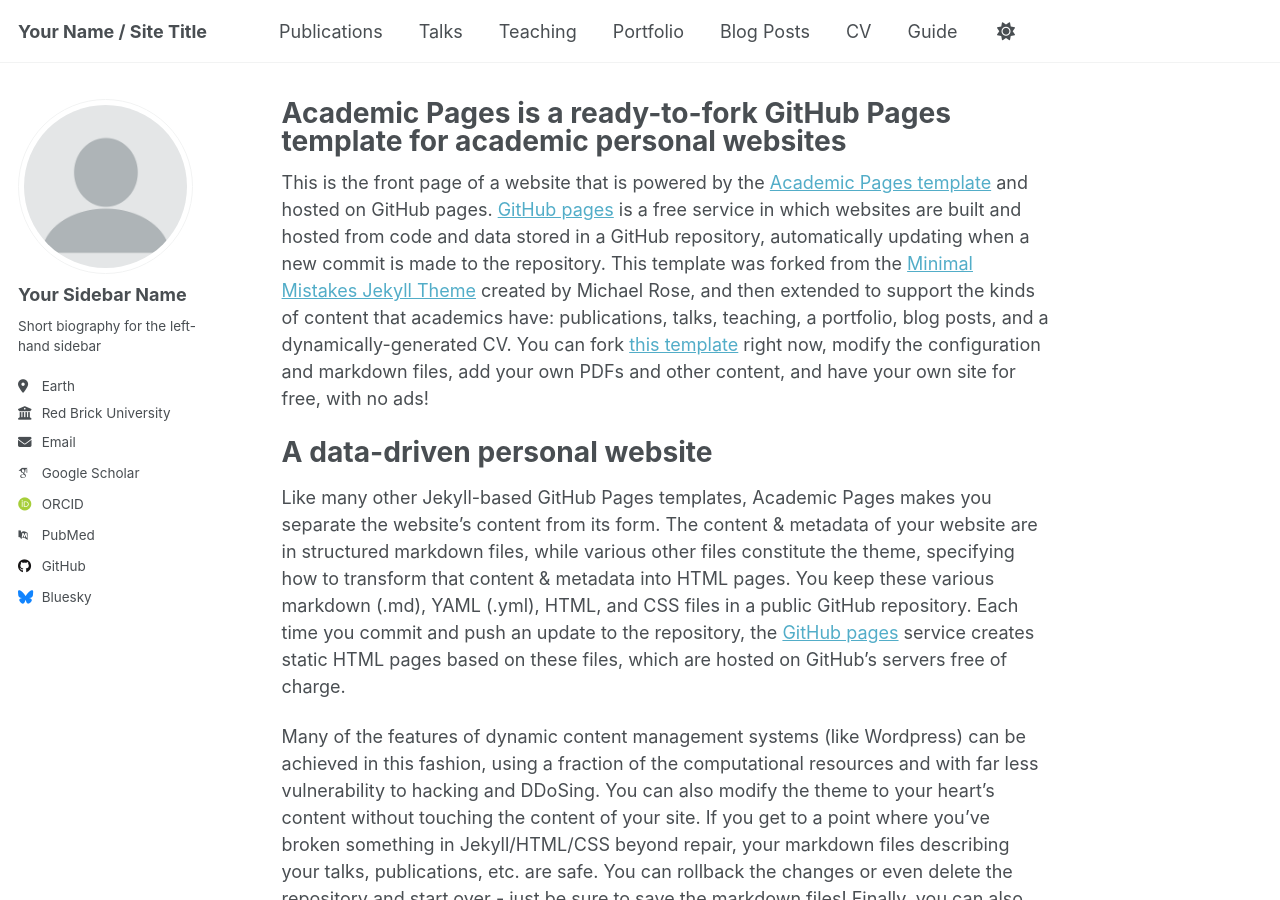
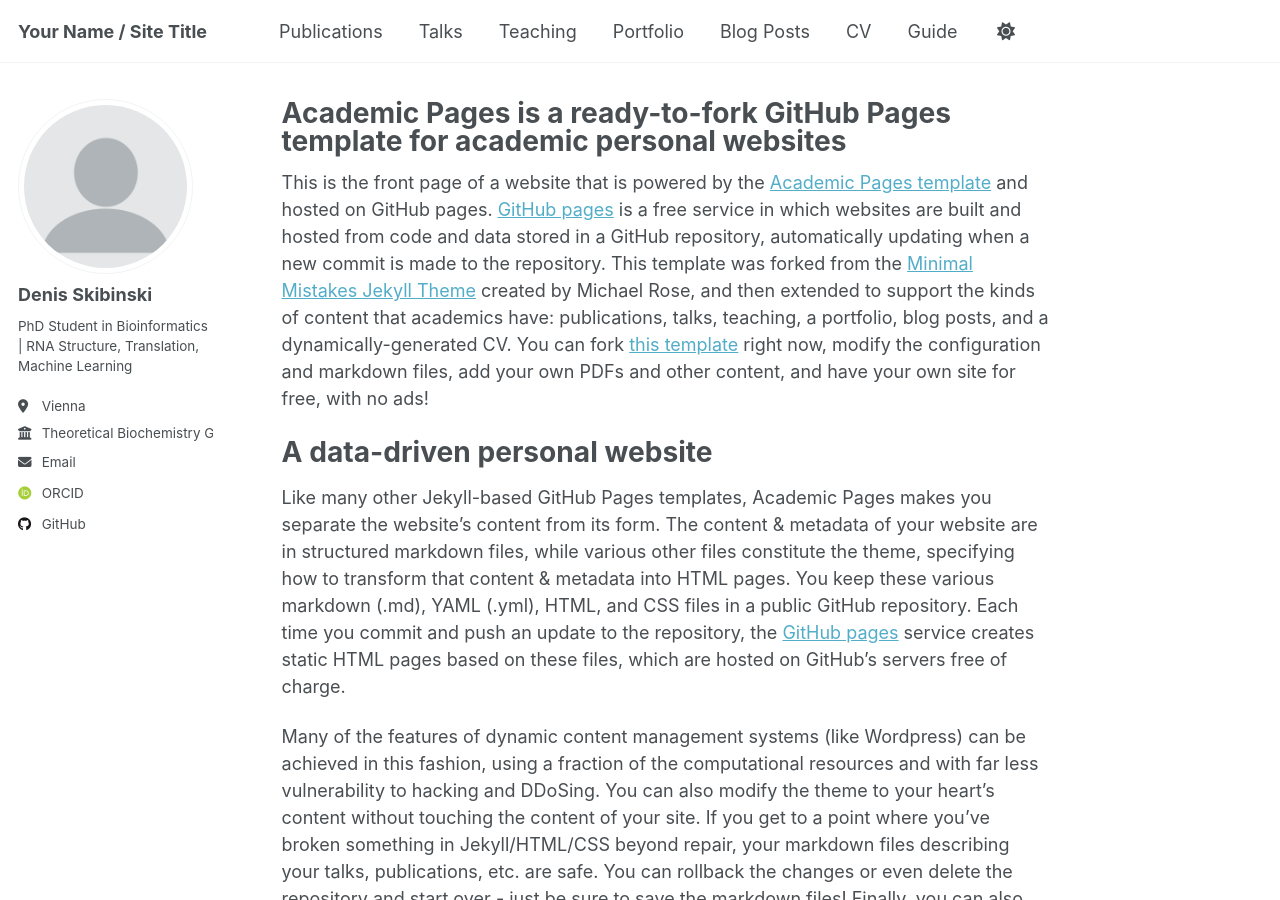
Before and after one commit to DenSki92/denis-skibinski.github.io, a Jekyll site: the page built from _pages/about.md, in a window 1280 px wide and 900 px high. Built offline with Jekyll 4.4.1, drawn with Linux system fonts in a browser that asks for light colours; some web fonts are replaced.

Commit message:
added personal information for sidebar

```diff
--- a/_config.yml
+++ b/_config.yml
@@ -23,21 +23,21 @@ repository               : "academicpages/academicpages.github.io"
 author:
   # Biographic information
   avatar           : "profile.png"
-  name             : "Your Sidebar Name"
+  name             : "Denis Skibinski"
   pronouns         : # example: "she/her"
-  bio              : "Short biography for the left-hand sidebar"
-  location         : "Earth"
-  employer         : "Red Brick University"
+  bio              : "PhD Student in Bioinformatics | RNA Structure, Translation, Machine Learning"
+  location         : "Vienna"
+  employer         : "Theoretical Biochemistry Group | University of Vienna"
   uri              : # URL
-  email            : "none@example.org"
+  email            : "denis.skibinski@univie.ac.at"
 
   # Academic websites
   arxiv            : # URL - Update with the correct link to your profile
-  googlescholar    : "https://scholar.google.com/citations?user=PS_CX0AAAAAJ"
+  googlescholar    : # URL
   impactstory      : # URL
-  orcid            : "http://orcid.org/yourorcidurl"
+  orcid            : "https://orcid.org/0009-0005-9672-3354"
   semantic         : # URL
-  pubmed           : "https://www.ncbi.nlm.nih.gov/pubmed/?term=john+snow"
+  pubmed           : # URL
   researchgate     : # URL
   scopus           : # URL
 
@@ -45,12 +45,12 @@ author:
   bitbucket        : # Username - Update with your username on the site
   codepen          : # Username
   dribbble         : # Username
-  github           : "academicpages"
+  github           : "DenSki92"
   kaggle           : # Username
   stackoverflow    : # User number or user number and name (i.e., use "1" or "1/jeff-atwood")
 
   # Social media
-  bluesky          : "bsky.app" # Replace this with you Bluesky username
+  bluesky          : # Replace this with you Bluesky username
   facebook         : # Username
   flickr           : # Username
   foursquare       : # Username
```
